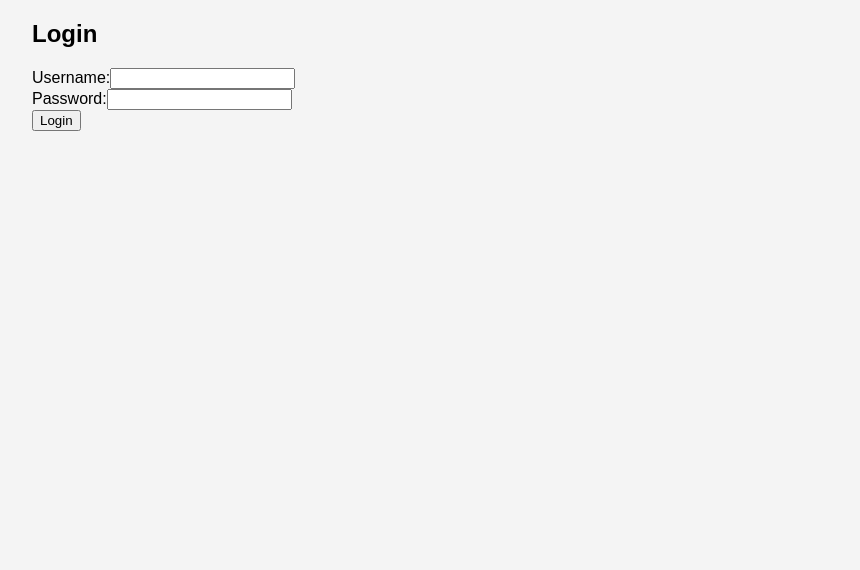
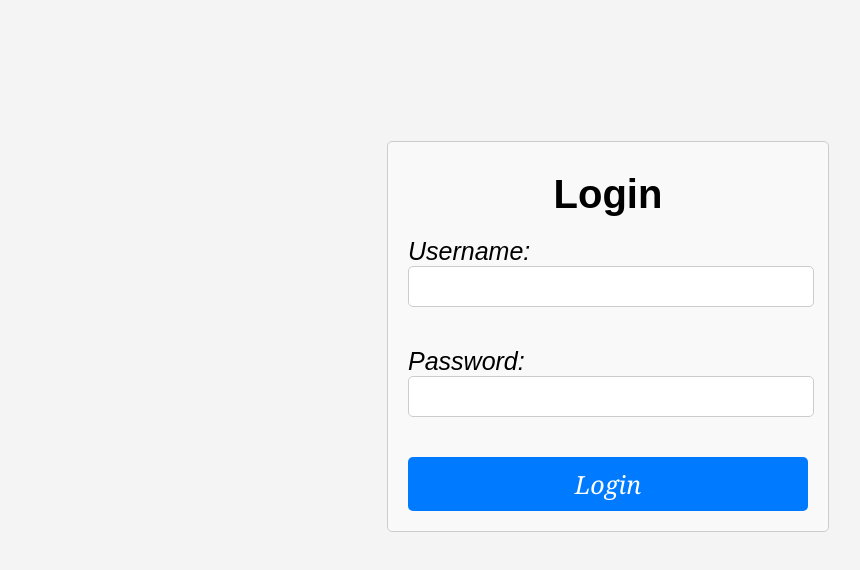
Before and after one commit to RajatMantri/BrainBusters, a React (Create React App) app: page /login in a window 1280 px wide. Shown: the top 570 px of the page, without its empty margins (32-892 px from the left). Built offline with nearby package versions, Linux system fonts and the light colour scheme.

Commit message:
Updated css and jsx files

```diff
--- a/src/DarkButton.jsx
+++ b/src/DarkButton.jsx
@@ -1,5 +1,4 @@
 import React from "react";
-import './navBar.css';
 
 const Dark=()=>{
 
--- a/src/Footer.jsx
+++ b/src/Footer.jsx
@@ -3,7 +3,7 @@ import React from "react";
 const Footer = () => {
   return (
     <footer>
-  <div class="container">
+  <div class="FooterContainer">
     <div class="row">
       <div class="col-md-4">
         <h5>About Us</h5>
--- a/src/Login.jsx
+++ b/src/Login.jsx
@@ -34,7 +34,7 @@ const LoginForm = () => {
   };
 
   return (
-    <div className="container">
+    <div className="LogInContainer">
       <h2>Login</h2>
       <form onSubmit={handleSubmit}>
         <div>
--- a/src/SignUp.jsx
+++ b/src/SignUp.jsx
@@ -55,7 +55,7 @@ const SignUpForm = () => {
 
 
   return (
-    <div className="container">
+    <div className="SignUpContainer">
       <h2>Sign Up</h2>
       <form onSubmit={handleSubmit}>
         <div>
--- /dev/null
+++ b/src/homePage.css
@@ -0,0 +1,156 @@
+body {
+    font-family: Arial, sans-serif;
+    margin: 0;
+    padding: 0;
+    background-color: #f4f4f4;
+}
+
+h1 {
+    margin-left: 3%;
+}
+
+.jumbotron>p {
+    margin-left: 3%;
+}
+
+/* Navigation Bar Styles */
+nav {
+    background-color: #333;
+    color: #fff;
+    padding: 10px 20px;
+    display: flex;
+    justify-content: space-between;
+    align-items: center;
+}
+
+nav ul {
+    list-style-type: none;
+    margin: 0;
+    padding: 0;
+    display: flex;
+}
+
+nav ul li {
+    margin-right: 20px;
+}
+
+nav ul li a {
+    color: #fff;
+    text-decoration: none;
+    padding: 10px;
+    transition: background-color 0.3s ease;
+}
+
+nav ul li a:hover {
+    background-color: #555;
+}
+
+
+.auth-buttons {
+    display: flex;
+    align-items: center;
+}
+
+.auth-buttons button {
+    background-color: #007bff;
+    /* Blue color for Sign Up and Sign In */
+    color: white;
+    border: none;
+    padding: 10px 20px;
+    border-radius: 5px;
+    cursor: pointer;
+    transition: background-color 0.3s ease;
+    font-size: 16px;
+    margin-left: 10px;
+    box-shadow: 0 2px 4px rgba(0, 0, 0, 0.1);
+}
+
+/* Features Section */
+.features {
+    display: flex;
+    flex-wrap: wrap;
+    justify-content: space-around;
+    padding: 20px;
+}
+
+.feature {
+    width: 30%;
+    margin-bottom: 20px;
+    border-radius: 10px;
+    overflow: hidden;
+    box-shadow: 0 2px 4px rgba(0, 0, 0, 0.1);
+    transition: transform 0.3s ease;
+}
+
+.feature:hover {
+    transform: translateY(-5px);
+}
+
+.feature img {
+    width: 100%;
+    height: auto;
+}
+
+.feature-content {
+    padding: 20px;
+}
+
+.feature-title {
+    font-size: 20px;
+    margin-bottom: 10px;
+}
+
+.feature-description {
+    font-size: 16px;
+    color: #555;
+}
+
+/* Footer Styles */
+/* Footer Styles */
+footer {
+    background-color: #333;
+    color: #fff;
+    padding: 50px 0;
+  }
+
+  .FooterContainer {
+    width: 90%;
+    margin: 0 auto;
+  }
+
+  .FooterContainer .row {
+    display: flex;
+    flex-wrap: wrap;
+    justify-content: space-between;
+  }
+
+  .FooterContainer .col-md-4 {
+    flex: 0 0 32%;
+  }
+
+  .FooterContainer h5 {
+    color: #ffc107;
+    font-size: 20px;
+  }
+
+  .FooterContainer p {
+    margin-bottom: 10px;
+  }
+
+  .FooterContainer ul {
+    list-style-type: none;
+    padding: 0;
+  }
+
+  .FooterContainer .social-links li {
+    margin-bottom: 10px;
+  }
+
+  .FooterContainer .social-links li a {
+    color: #fff;
+    text-decoration: none;
+  }
+
+  .FooterContainer .social-links li a:hover {
+    text-decoration: underline;
+  }
--- a/src/index.js
+++ b/src/index.js
@@ -1,7 +1,9 @@
 import React from 'react';
 import ReactDOM from 'react-dom';
 import App from "./App";
-
+import './signUp.css'
+import './login.css'
+import './homePage.css'
 // import './navBar.css';
 // import './login.css';
 
--- a/src/login.css
+++ b/src/login.css
@@ -1,4 +1,4 @@
-.container {
+.LogInContainer {
     max-width: 400px;
     margin: 0 auto;
     padding: 20px;
@@ -9,7 +9,7 @@
     margin-top: 11%;
 }
 
-h2 {
+.LogInContainer h2 {
     text-align: center;
     margin: auto;
     margin-bottom: 20px;
@@ -17,12 +17,12 @@ h2 {
     font-size: 40px;
 }
 
-form {
+.LogInContainer form {
     display: flex;
     flex-direction: column;
 }
 
-input {
+.LogInContainer input {
     margin-bottom: 15px;
     padding: 12px;
     /* Adjust the padding as needed */
@@ -33,13 +33,13 @@ input {
     /* Take up full width */
 }
 
-label {
+.LogInContainer label {
     font-size: 25px;
     font-style: italic;
     margin-bottom: 5px;
 }
 
-button {
+.LogInContainer button {
     padding: 10px 20px;
     background-color: #007bff;
     font-size: 25px;
@@ -53,11 +53,11 @@ button {
     /* Take up full width */
 }
 
-button:hover {
+.LogInContainer button:hover {
     background-color: #0056b3;
 }
 
-.error-message {
+.LogInContainer .error-message {
     color: red;
     margin-top: 5px;
 }
--- a/src/navBar.css
+++ /dev/null
@@ -1,156 +0,0 @@
-body {
-    font-family: Arial, sans-serif;
-    margin: 0;
-    padding: 0;
-    background-color: #f4f4f4;
-}
-
-h1 {
-    margin-left: 3%;
-}
-
-.jumbotron>p {
-    margin-left: 3%;
-}
-
-/* Navigation Bar Styles */
-nav {
-    background-color: #333;
-    color: #fff;
-    padding: 10px 20px;
-    display: flex;
-    justify-content: space-between;
-    align-items: center;
-}
-
-nav ul {
-    list-style-type: none;
-    margin: 0;
-    padding: 0;
-    display: flex;
-}
-
-nav ul li {
-    margin-right: 20px;
-}
-
-nav ul li a {
-    color: #fff;
-    text-decoration: none;
-    padding: 10px;
-    transition: background-color 0.3s ease;
-}
-
-nav ul li a:hover {
-    background-color: #555;
-}
-
-
-.auth-buttons {
-    display: flex;
-    align-items: center;
-}
-
-.auth-buttons button {
-    background-color: #007bff;
-    /* Blue color for Sign Up and Sign In */
-    color: white;
-    border: none;
-    padding: 10px 20px;
-    border-radius: 5px;
-    cursor: pointer;
-    transition: background-color 0.3s ease;
-    font-size: 16px;
-    margin-left: 10px;
-    box-shadow: 0 2px 4px rgba(0, 0, 0, 0.1);
-}
-
-/* Features Section */
-.features {
-    display: flex;
-    flex-wrap: wrap;
-    justify-content: space-around;
-    padding: 20px;
-}
-
-.feature {
-    width: 30%;
-    margin-bottom: 20px;
-    border-radius: 10px;
-    overflow: hidden;
-    box-shadow: 0 2px 4px rgba(0, 0, 0, 0.1);
-    transition: transform 0.3s ease;
-}
-
-.feature:hover {
-    transform: translateY(-5px);
-}
-
-.feature img {
-    width: 100%;
-    height: auto;
-}
-
-.feature-content {
-    padding: 20px;
-}
-
-.feature-title {
-    font-size: 20px;
-    margin-bottom: 10px;
-}
-
-.feature-description {
-    font-size: 16px;
-    color: #555;
-}
-
-/* Footer Styles */
-/* Footer Styles */
-footer {
-    background-color: #333;
-    color: #fff;
-    padding: 50px 0;
-  }
-
-  .container {
-    width: 90%;
-    margin: 0 auto;
-  }
-
-  .row {
-    display: flex;
-    flex-wrap: wrap;
-    justify-content: space-between;
-  }
-
-  .col-md-4 {
-    flex: 0 0 32%;
-  }
-
-  h5 {
-    color: #ffc107;
-    font-size: 20px;
-  }
-
-  p {
-    margin-bottom: 10px;
-  }
-
-  ul {
-    list-style-type: none;
-    padding: 0;
-  }
-
-  .social-links li {
-    margin-bottom: 10px;
-  }
-
-  .social-links li a {
-    color: #fff;
-    text-decoration: none;
-  }
-
-  .social-links li a:hover {
-    text-decoration: underline;
-  }
--- a/src/signUp.css
+++ b/src/signUp.css
@@ -1,5 +1,5 @@
 /* Base Styles */
-.container {
+ .SignUpContainer {
     max-width: 400px;
     margin: 0 auto;
     padding: 20px;
@@ -10,22 +10,22 @@
   }
 
 
-  h2 {
+  .SignUpContainer h2 {
     text-align: center;
     margin: auto;
     font-size: 40px;
   }
 
-  form {
+  .SignUpContainer form {
     display: flex;
     flex-direction: column;
   }
 
-  label {
+  .SignUpContainer label {
     margin-bottom: 5px;
   }
 
-  input,
+  .SignUpContainer input,
 select {
   margin-bottom: 15px;
   padding: 12px; /* Adjust the padding as needed */
@@ -35,7 +35,7 @@ select {
 }
 
 
-  button {
+  .SignUpContainer button {
     padding: 10px 20px;
     background-color: #007bff;
     color: white;
@@ -45,11 +45,11 @@ select {
     width: 100%; /* Take up full width */
   }
 
-  button:hover {
+  .SignUpContainer button:hover {
     background-color: #0056b3;
   }
 
-  .error-message {
+  .SignUpContainer .error-message {
     color: red;
     margin-top: 5px;
   }
```
